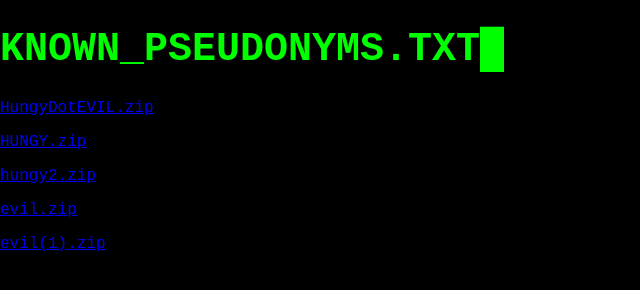
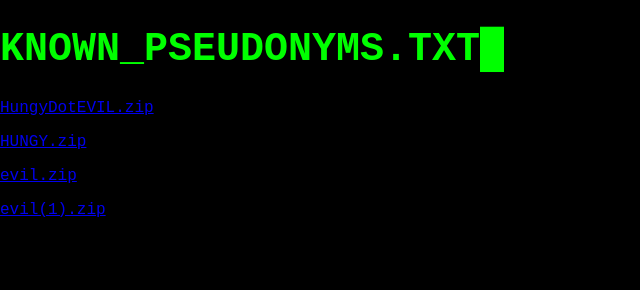
Before and after one commit to HungyDotEvil/Hungy.EVIL, a plain HTML site: page Information/socials.html in a window 1280 px wide. Shown: the whole page, without its empty margins (0-640 px from the left). Drawn offline with Linux system fonts and the light colour scheme.

Commit message:
added a few more things and stuff

```diff
--- a/Information/socials.html
+++ b/Information/socials.html
@@ -82,7 +82,6 @@
 <h1>Known_Pseudonyms.txt</h1>
 	 <p><a href="https://www.twitch.tv/hungydotevil">HungyDotEVIL.zip</a></p>
 	 <p><a href="https://www.youtube.com/@HungyDotEvil">HUNGY.zip</a></p>
-	 <p><a href="https://www.youtube.com/@alsohungy">hungy2.zip</a></p>
-	 <p><a href="https://www.instagram.com/hungy.evil?igsh=MTd4ZjNybDI2aXQxeg==">evil.zip</a></p>
+	 <p><a href="https://www.instagram.com/hungy.evil">evil.zip</a></p>
 	 <p><a href="https://www.threads.com/@hungy.evil">evil(1).zip</a></p>
 	</body>
```
Also changed, not shown: index.html (+3 -1 lines), Information/Archive/Archives.txt (added), Information/Archive/sounds.txt (added), Information/Archive/videos.txt (added), 1 other file.
